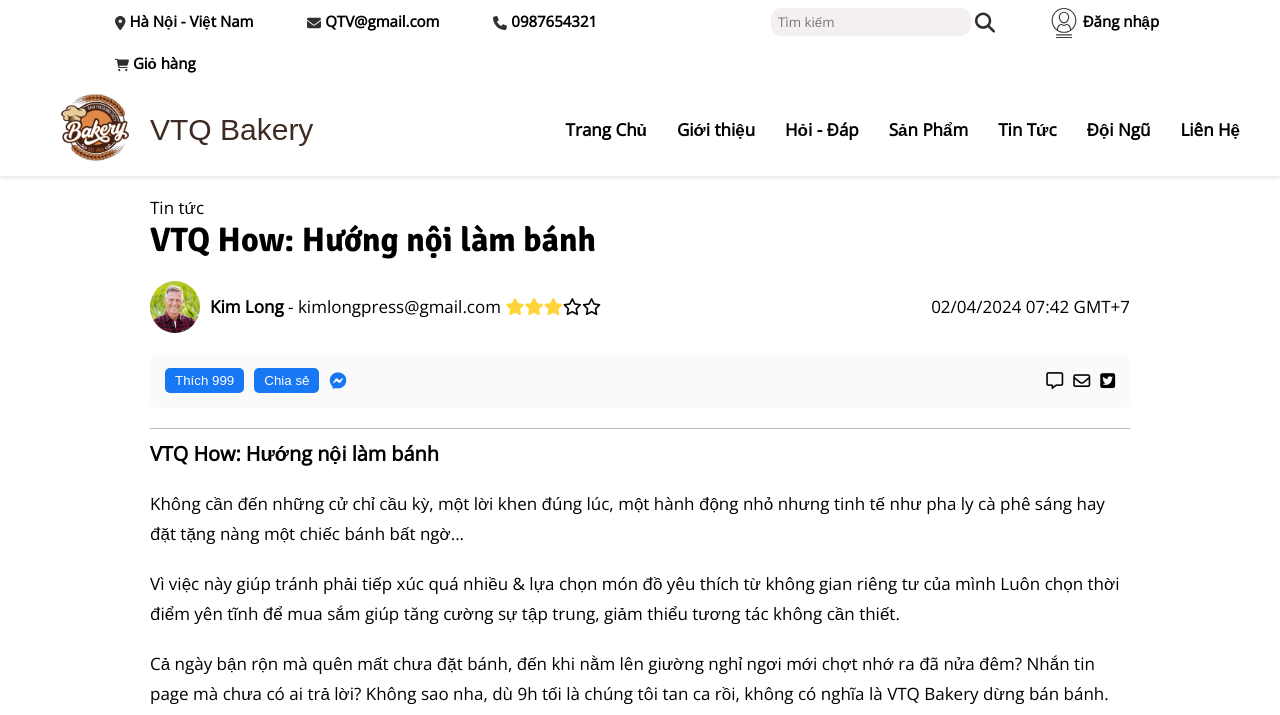
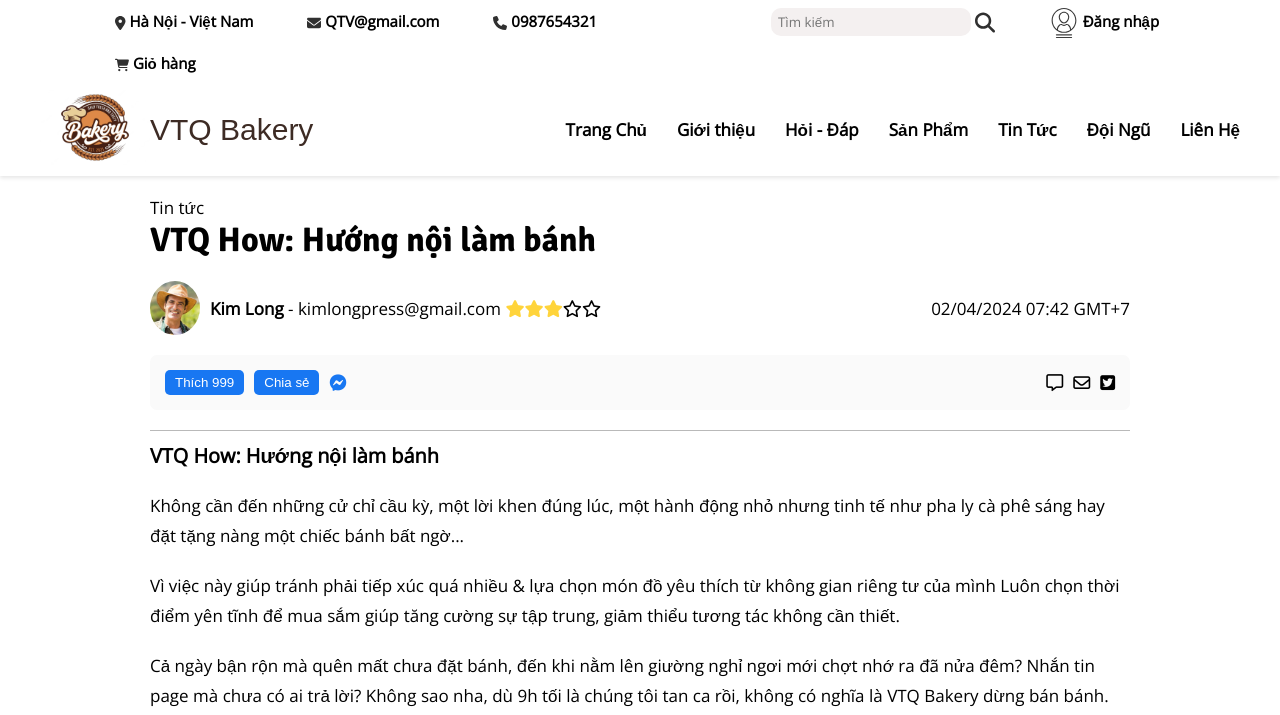
Before and after one commit to anhhit1/BTL-web, a website built with Vite: page chitiettintuc-1.html in a window 1280 px wide. Shown: the top 715 px of the page. Built offline with nearby package versions, Linux system fonts and the light colour scheme; a script that the page names is missing; a web font is replaced by a local one.

Commit message:
fixed -thanh 2

```diff
--- a/chitiettintuc-1.html
+++ b/chitiettintuc-1.html
@@ -128,7 +128,7 @@
                     <div class="user-post">
                         <div class="user">
                             <div class="user-post-left">
-                                <img src="./images/team-1.jpg" width="50px" alt="">
+                                <img src="images/team-7.jpg" width="50px" alt="">
                                 <span>
                                     <strong>Kim Long</strong>
                                     - kimlongpress@gmail.com
```
